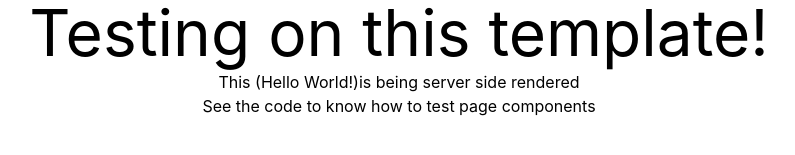
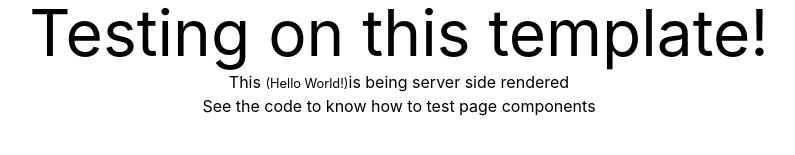
Before and after one commit to LeoCaprile/next-js-template, a Next.js app: page /testing in a window 1280 px wide. Shown: the part 343-498 px from the top of the page, without its empty margins (241-1036 px from the left). Built offline with nearby package versions, Linux system fonts and the light colour scheme.

Commit message:
:white_check_mark: (Testing): Update test to be better examples
Updated one test and create another to give more examples on how to test a component

```diff
--- a/pages/testing/index.tsx
+++ b/pages/testing/index.tsx
@@ -9,7 +9,9 @@ export default function TestingPage({ text }: PageProps) {
     <div className={styles.container}>
       <main className={styles.main}>
         <h1 className={styles.title}>Testing on this template!</h1>
-        <p>This ({text})is being server side rendered</p>
+        <p>
+          This <small role="note">({text})</small>is being server side rendered
+        </p>
         <p>See the code to know how to test page components</p>
       </main>
     </div>
```
Also changed, not shown: 1 other file (tests, documents, lock files or other folders).
